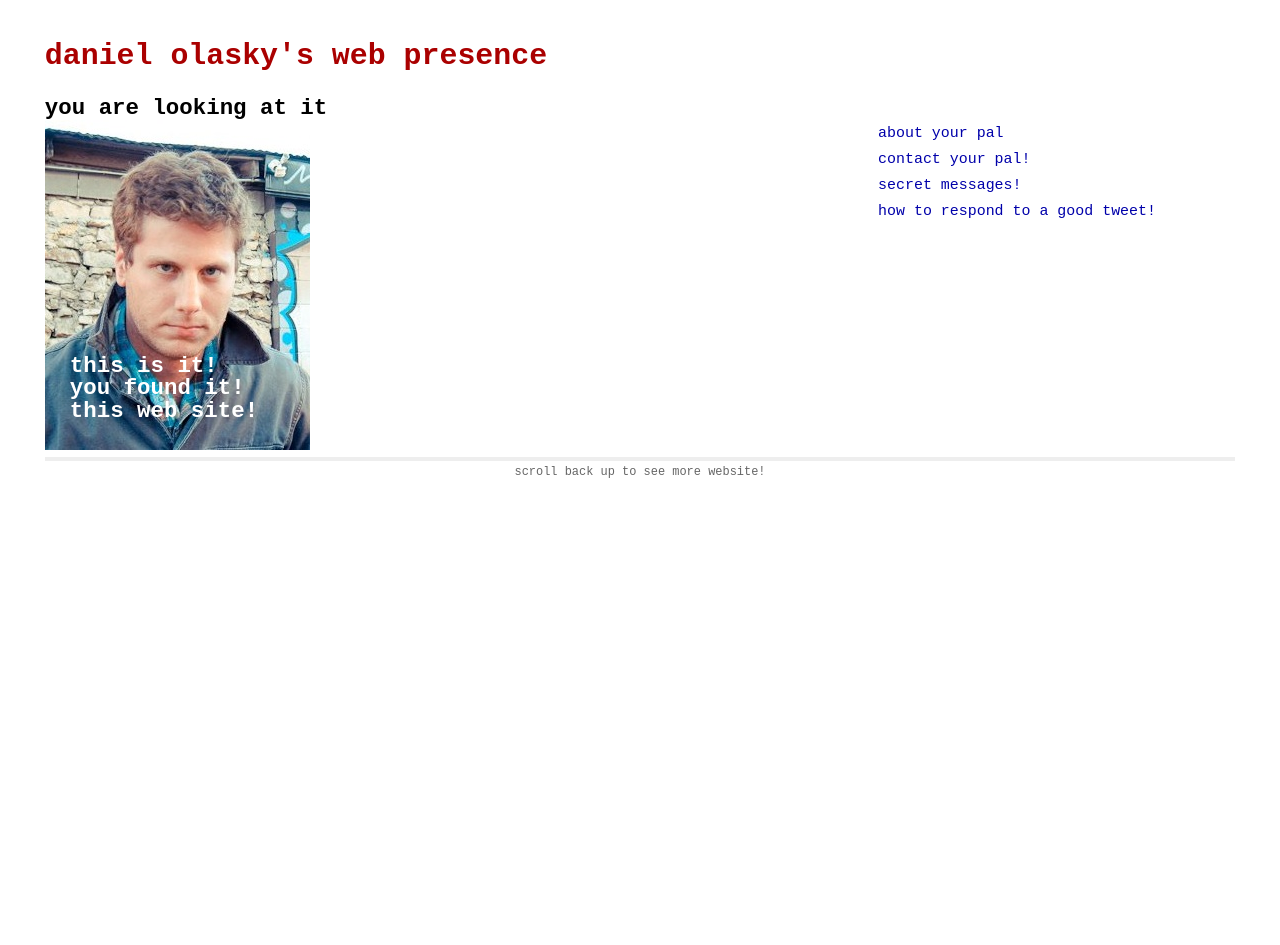
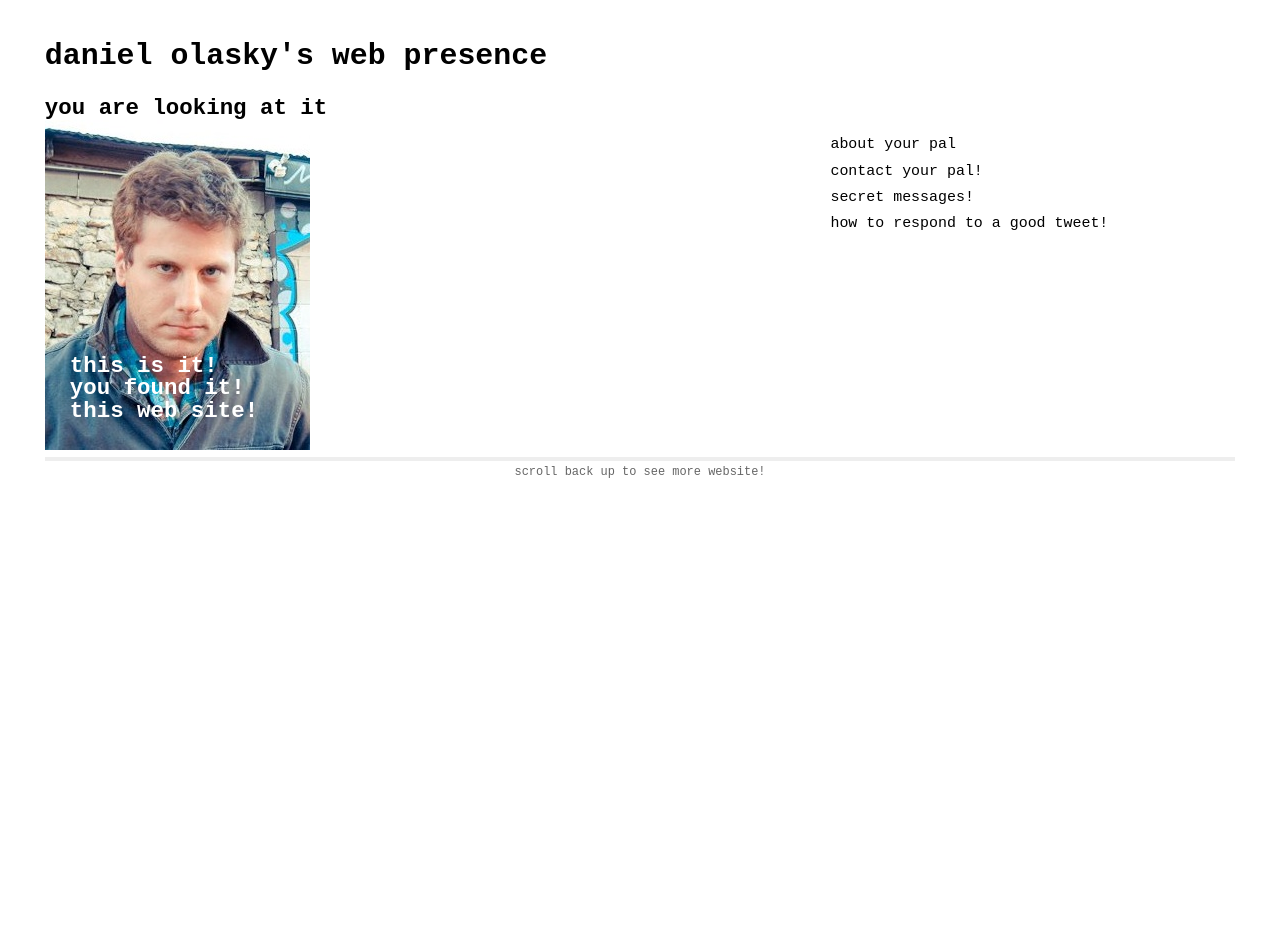
Before and after one commit to delasky/delasky.github.io, a Jekyll site: the page built from index.html, in a window 1280 px wide. Built offline with Jekyll 4.4.1, drawn with Linux system fonts in a browser that asks for light colours; Markdown is read by kramdown in place of the engine named in the settings.

Commit message:
fix post width

```diff
--- a/_layouts/default.html
+++ b/_layouts/default.html
@@ -22,12 +22,12 @@
           <h2 class="pagename">{{ page.title }}</h2>
           </div>
           <!-- NAV -->
-          <div class="nav">
+          <div class="content">
+          {{ content }}
+          </div>
+           <div class="nav">
           {% include nav.html %}
           </div>
-          <div class="content">
-          {{ content }}
-          </div
           <!--FOOTER-->
           <div class="footer">
                 scroll back up to see more website!
--- a/css/style.css
+++ b/css/style.css
@@ -18,10 +18,10 @@
 
 a {
 	text-decoration: none;
-	color: #00a;
+	color: black;
 }
-a:hover   { color: #000; }
-a:visited { color: #a0a; }
+a:hover   {color: blue;}
+a:visited {color: red;}
 
 /*************************************************
 /* Home
@@ -44,7 +44,7 @@
 
 .post {
   float: left;
-  width: 65%;
+  width: 90%;
   padding-top: 2%;
 }
 
@@ -85,22 +85,22 @@
   display: block;
 }
 
-.title a {
-  color: #a00;
+/*.title a {
+  color: black;
 }
 
 .title a:hover {
-  color: #000;
+  color: blue;
 }
 
 .header a.extra {
-  color: #aaa;
+  color: red;
   margin-left: 1em;
 }
 
 .header a.extra:hover {
   color: #000;
-}
+*/}
 
 .meta {
   color: #aaa;
@@ -116,27 +116,19 @@
   }
 /*****************************************************************************/
 /*
-/* Nav
-/*
-/*****************************************************************************/
-.nav {
-	float: right;
-	width: 30%;
-}
-/*****************************************************************************/
-/*
 /* Content
 /*
 /*****************************************************************************/
 .content{
   float: left;
   width: 65%;
-
+  display: inline;
 }
 
 .home {
 	float: left;
   position: relative;
+  width: 100%;
 }
 
 .image {
@@ -152,6 +144,27 @@
   width: 100%;
   text-align: left      !important;
 }
+
+/*****************************************************************************/
+/*
+/* Nav
+/*
+/*****************************************************************************/
+.nav {
+  float: left;
+  width: 30%;
+  color: black;
+  padding: 1%;
+  display: inline;
+}
+/*.posts a {
+  text-decoration: none;
+  color: black;
+}
+a:hover   { color: blue; }
+a:visited { color: red; }
+*/
+
 /*****************************************************************************/
 /*
 /* Footer
```
